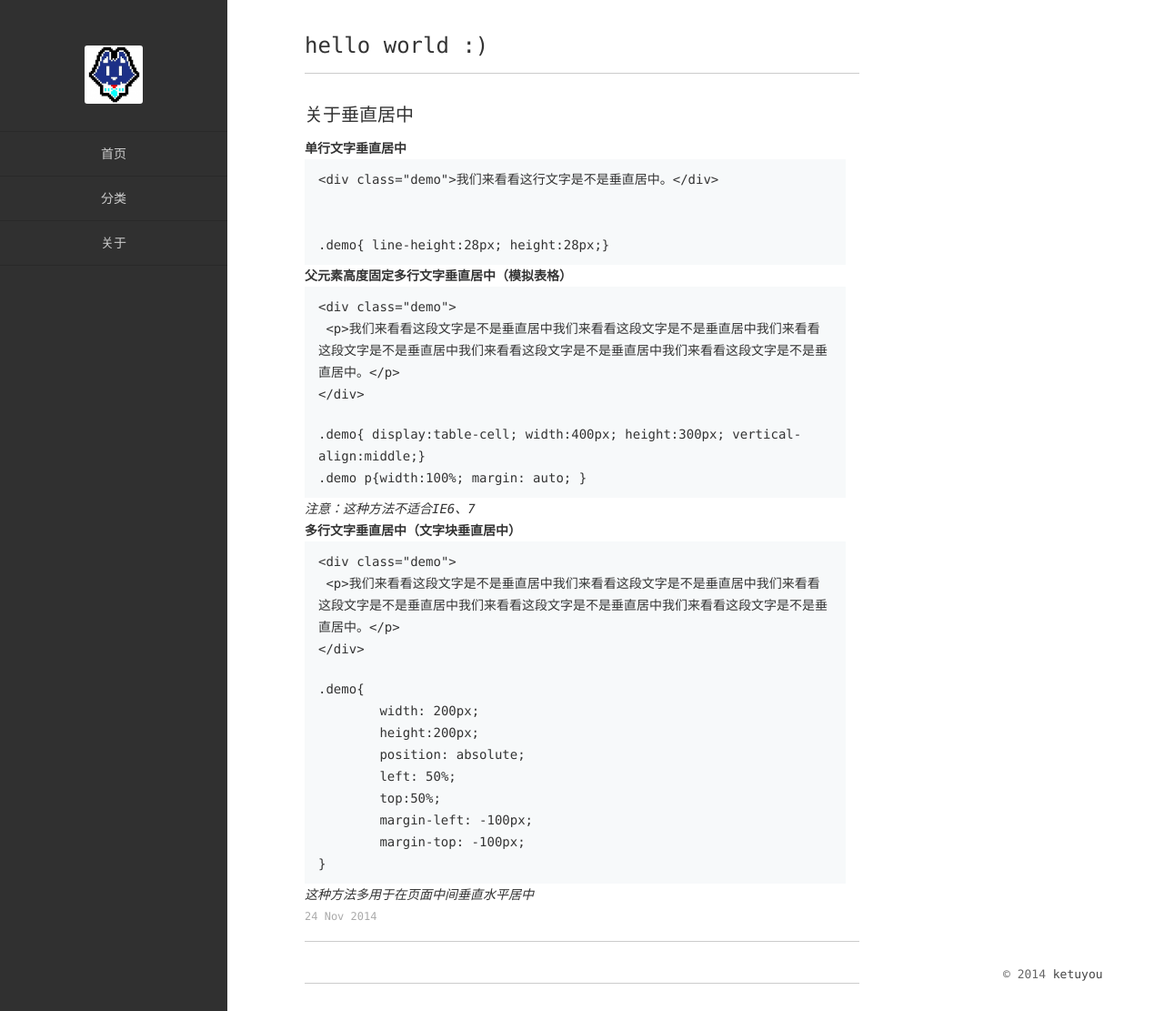
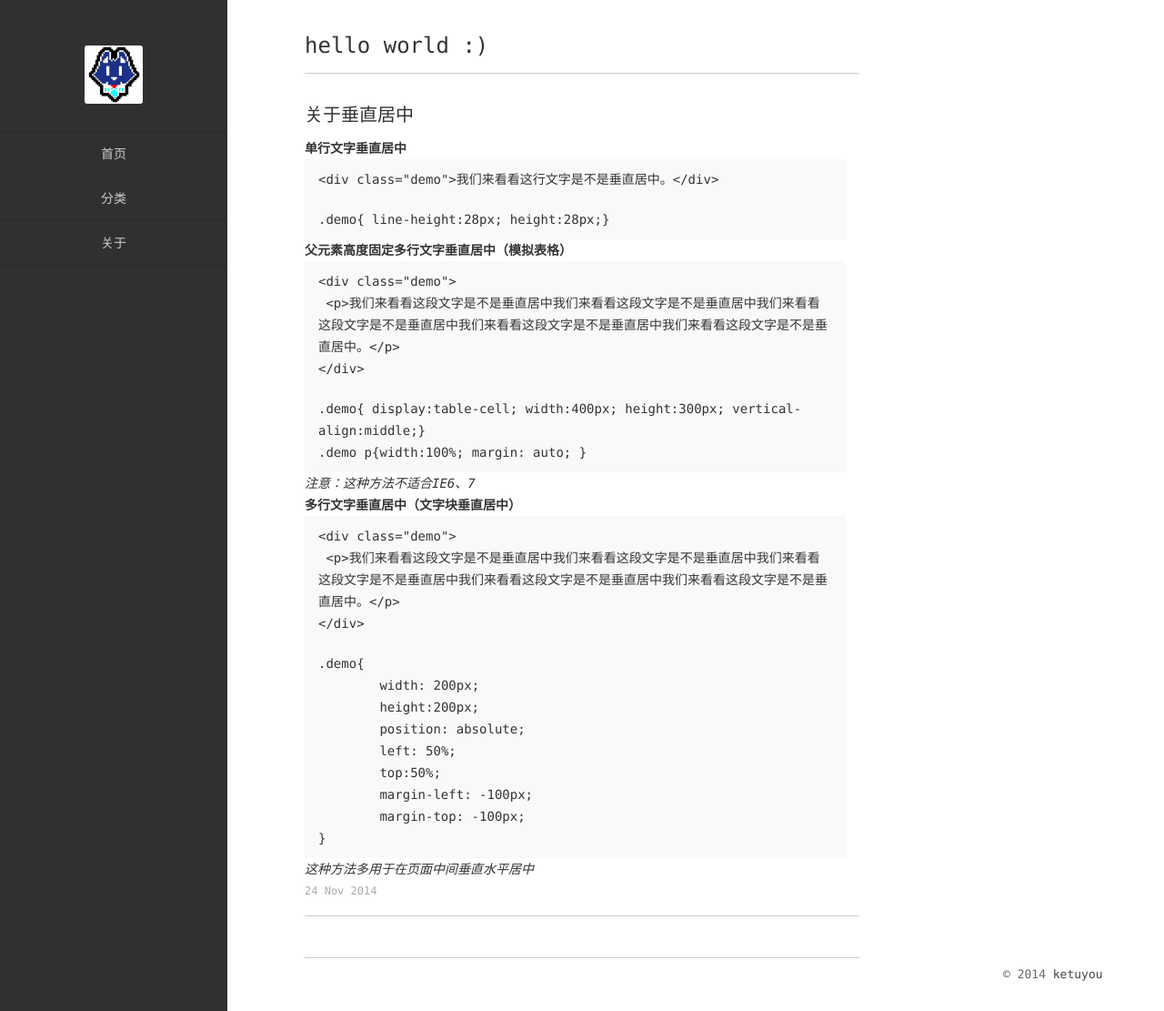
Before and after one commit to Ketuyou/ketuyou.github.io, a Jekyll site: the page built from _posts/2014-11-24-vertical-align.md, in a window 1280 px wide. Shown: the whole page at 91% size. Built offline with Jekyll 4.4.1, drawn with Linux system fonts in a browser that asks for light colours; comment, search, counter and statistics services are not loaded.

Commit message:
Update 2014-11-24-vertical-align.md

````diff
--- a/_posts/2014-11-24-vertical-align.md
+++ b/_posts/2014-11-24-vertical-align.md
@@ -4,12 +4,12 @@ title: 关于垂直居中
 category : css
 ---
 ### 单行文字垂直居中
-
-    <div class="demo">我们来看看这行文字是不是垂直居中。</div>
-
-
-    .demo{ line-height:28px; height:28px;}
-
+```html
+<div class="demo">我们来看看这行文字是不是垂直居中。</div>
+```
+```css
+.demo{ line-height:28px; height:28px;}
+```
 
 <!--break-->
 
````
